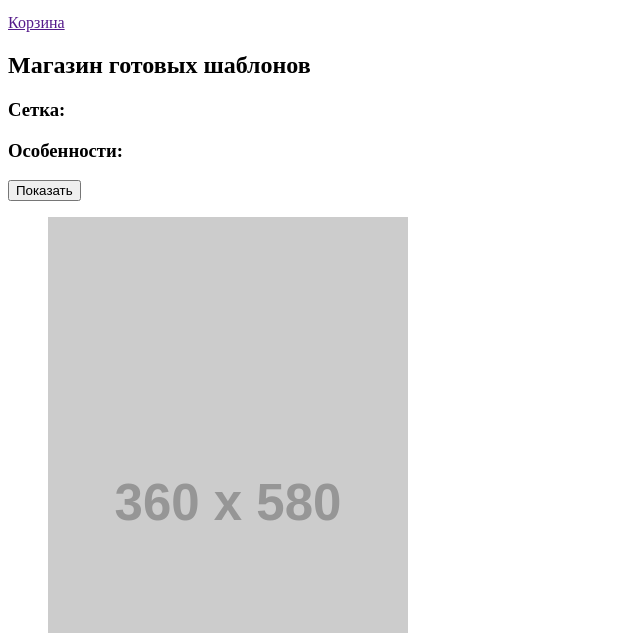
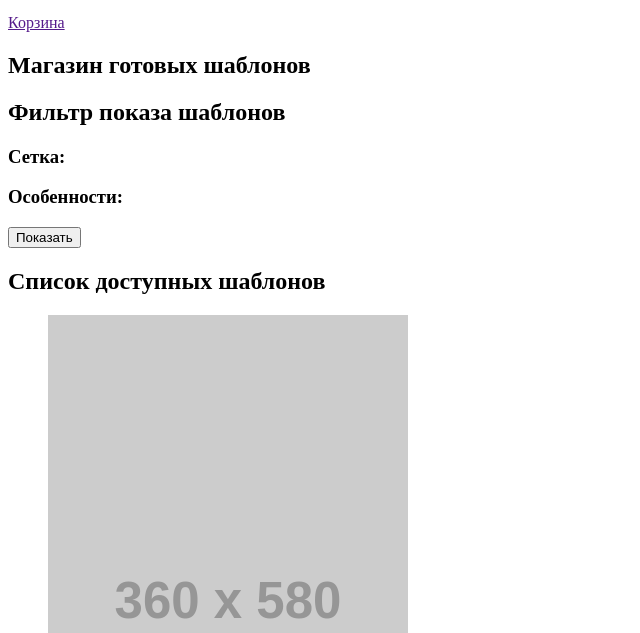
Before and after one commit to dmitry-ios/1483875-nerds-28, a plain HTML site: page catalog.html in a window 1280 px wide. Shown: the part 167-800 px from the top of the page, without its empty margins (0-640 px from the left). Drawn offline with Linux system fonts and the light colour scheme; placeholder pictures from the web are drawn by us.

Commit message:
Добавил скрытые заголовки.

```diff
--- a/catalog.html
+++ b/catalog.html
@@ -27,6 +27,7 @@
   </section>
 
   <section>
+    <h2>Фильтр показа шаблонов</h2>
     <h3>Сетка:</h3>
     <!-- Здесь будет форма сетки -->
     <h3>Особенности:</h3>
@@ -35,6 +36,7 @@
   </section>
 
   <section>
+    <h2>Список доступных шаблонов</h2>
     <ul>
       <li>
         <a href=""><img src="https://via.placeholder.com/360x580" width="360" height="580" alt="Sedona"></a>
```
Also changed, not shown: index.html (+3 -0 lines).
